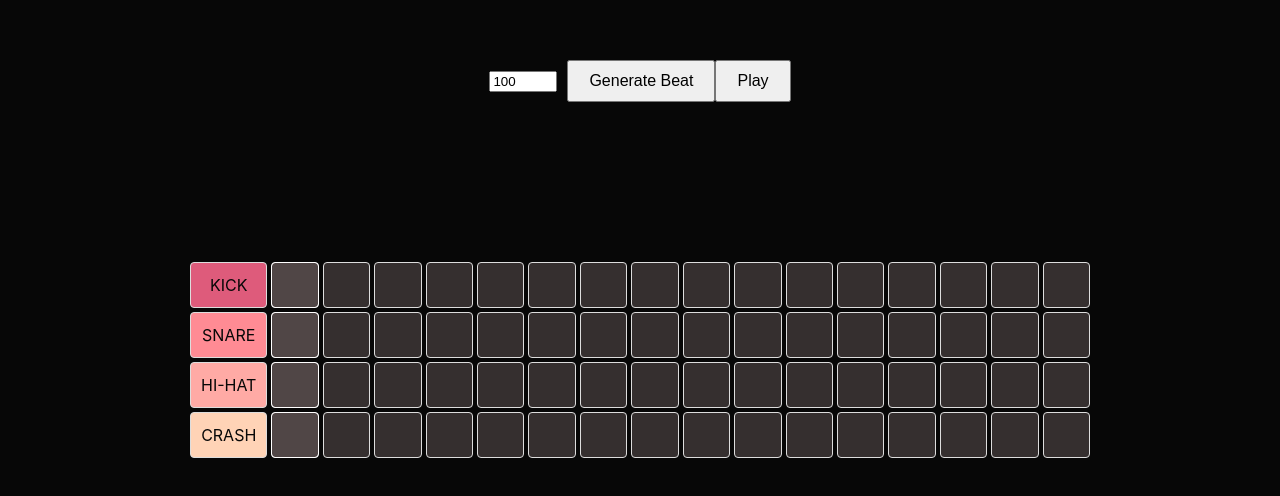
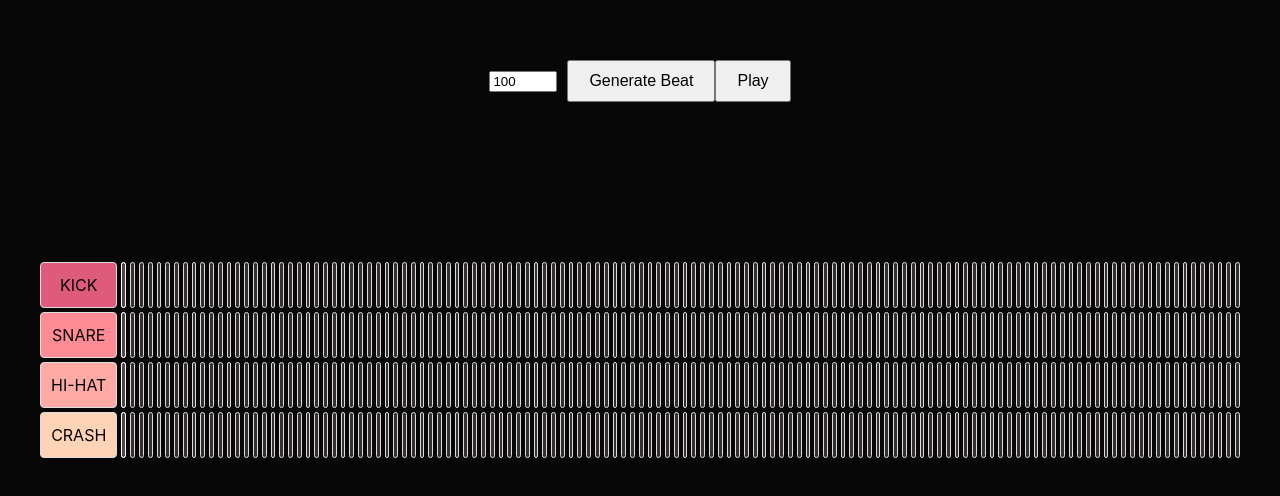
Before and after one commit to jaredami/djenterator, a React (Vite) app: page / in a window 1280 px wide. Shown: the top 496 px of the page. Built offline with nearby package versions, Linux system fonts and the light colour scheme.

Commit message:
Enable generating songs by concatenating multiple beats

```diff
--- a/src/App.scss
+++ b/src/App.scss
@@ -37,11 +37,9 @@ input[type='number'] {
   color: #eef2f3;
   display: grid;
   gap: 4px;
-  grid-template-columns: auto repeat(16, 1fr);
   margin-top: 20px;
   margin: 0 auto;
   padding-top: 20vh;
-  width: 900px;
 }
 
 .instrument-row {
--- a/src/App.tsx
+++ b/src/App.tsx
@@ -12,17 +12,18 @@ interface Sounds {
   [key: string]: HTMLAudioElement;
 }
 
-const sectionLength = 16;
+const sectionLength = 32;
+const totalSections = 4;
 
 const App: React.FC = () => {
   const [bpm, setBPM] = useState<number>(100);
   const [isPlaying, setIsPlaying] = useState<boolean>(false);
   const [currentBeat, setCurrentBeat] = useState<number>(0);
   const [instruments, setInstruments] = useState<{ [key: string]: boolean[] }>({
-    Kick: Array(sectionLength).fill(false),
-    Snare: Array(sectionLength).fill(false),
-    'Hi-hat': Array(sectionLength).fill(false),
-    Crash: Array(sectionLength).fill(false),
+    Kick: Array(sectionLength * totalSections).fill(false),
+    Snare: Array(sectionLength * totalSections).fill(false),
+    'Hi-hat': Array(sectionLength * totalSections).fill(false),
+    Crash: Array(sectionLength * totalSections).fill(false),
   });
 
   const sounds: Sounds = useMemo(
@@ -41,7 +42,9 @@ const App: React.FC = () => {
     if (!isPlaying) {
       beatInterval.current = window.setInterval(
         () => {
-          setCurrentBeat((prevBeat) => (prevBeat + 1) % sectionLength);
+          setCurrentBeat(
+            (prevBeat) => (prevBeat + 1) % (sectionLength * totalSections),
+          );
         },
         60000 / bpm / 4,
       );
@@ -62,7 +65,14 @@ const App: React.FC = () => {
     });
   }, [sounds, currentBeat, instruments]);
 
-  const generateBeat = (): void => {
+  type Instruments = {
+    Kick: boolean[];
+    Snare: boolean[];
+    'Hi-hat': boolean[];
+    Crash: boolean[];
+  };
+
+  const generateBeat = (): Instruments => {
     type InstrumentPattern = {
       patterns: number[];
       always: number[];
@@ -73,13 +83,6 @@ const App: React.FC = () => {
       Snare: { patterns: [2, 3, 4], always: [] },
       'Hi-hat': { patterns: [2, 3, 4], always: [] },
       Crash: { patterns: [8, sectionLength], always: [] },
-    };
-
-    type Instruments = {
-      Kick: boolean[];
-      Snare: boolean[];
-      'Hi-hat': boolean[];
-      Crash: boolean[];
     };
 
     const newInstruments: Instruments = {
@@ -122,7 +125,29 @@ const App: React.FC = () => {
       }
     }
 
-    setInstruments(newInstruments);
+    return newInstruments;
+  };
+
+  const generateSong = (): void => {
+    const fullBeat: Instruments = {
+      Kick: [],
+      Snare: [],
+      'Hi-hat': [],
+      Crash: [],
+    };
+
+    for (let i = 0; i < 4; i++) {
+      const beat = generateBeat();
+      Object.keys(beat).forEach((instrument) => {
+        const instrumentName = instrument as keyof Instruments;
+        fullBeat[instrumentName] = [
+          ...beat[instrumentName],
+          ...fullBeat[instrumentName],
+        ];
+      });
+    }
+
+    setInstruments(fullBeat);
   };
 
   const toggleBeat = (instrument: string, index: number): void => {
@@ -134,12 +159,13 @@ const App: React.FC = () => {
   return (
     <div>
       <BPMInput bpm={bpm} setBPM={setBPM} />
-      <GeneratorButton generateBeat={generateBeat} />
+      <GeneratorButton generateBeat={generateSong} />
       <button onClick={playPause}>{isPlaying ? 'Pause' : 'Play'}</button>
       <BeatGrid
         instruments={instruments}
         currentBeat={currentBeat}
         toggleBeat={toggleBeat}
+        totalNumberOfBeats={sectionLength * totalSections}
       />
     </div>
   );
--- a/src/components/BeatGrid.tsx
+++ b/src/components/BeatGrid.tsx
@@ -7,10 +7,22 @@ interface GridProps {
   };
   currentBeat: number;
   toggleBeat: (instrument: string, beat: number) => void;
+  totalNumberOfBeats: number;
 }
 
-const Grid: FC<GridProps> = ({ instruments, currentBeat, toggleBeat }) => (
-  <div className="grid">
+const Grid: FC<GridProps> = ({
+  instruments,
+  currentBeat,
+  toggleBeat,
+  totalNumberOfBeats,
+}) => {
+  const gridColumnString = [
+    'auto',
+    ...Array(totalNumberOfBeats).fill('1fr'),
+  ].join(' ');
+
+  return (
+    <div className="grid" style={{ gridTemplateColumns: gridColumnString }}>
       {Object.keys(instruments).map((instrument) => (
         <InstrumentRow
           key={instrument}
@@ -22,5 +34,6 @@ const Grid: FC<GridProps> = ({ instruments, currentBeat, toggleBeat }) => (
       ))}
     </div>
   );
+};
 
 export default Grid;
```
Lines whose indentation alone changed are shown as unchanged.
